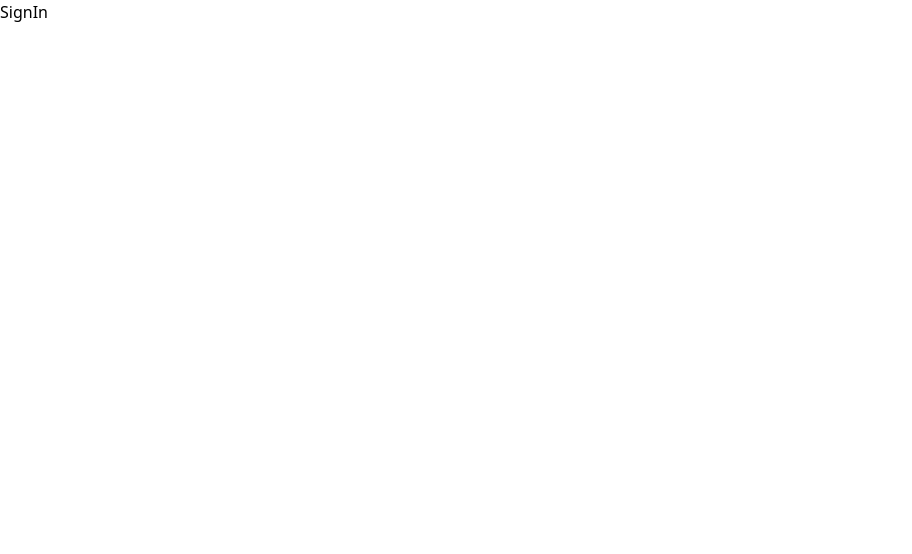
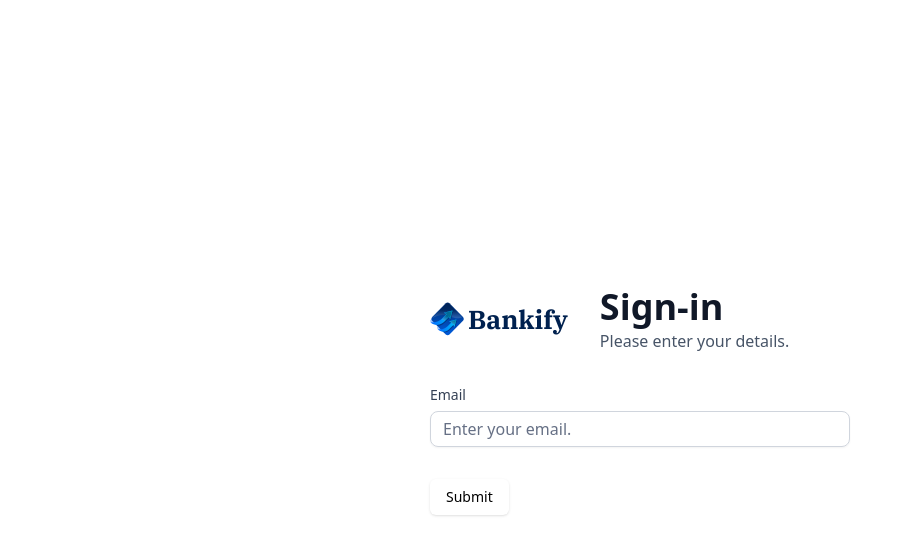
Before and after one commit to raduPetruta/bankify, a Next.js app: page /sign-in in a window 1280 px wide. Shown: the top 554 px of the page, without its empty margins (0-912 px from the left). Built offline with nearby package versions, Linux system fonts and the light colour scheme.

Commit message:
Add Authentication

```diff
--- a/app/(auth)/sign-in/page.tsx
+++ b/app/(auth)/sign-in/page.tsx
@@ -1,8 +1,11 @@
+import AuthForm from '@/components/AuthForm'
 import React from 'react'
 
 const SignIn = () => {
   return (
-    <div>SignIn</div>
+    <section className='flex-center size-full max-sm:px-6'>
+      <AuthForm type="sign-in"/>
+    </section>
   )
 }
 
--- a/app/(auth)/sign-up/page.tsx
+++ b/app/(auth)/sign-up/page.tsx
@@ -1,10 +1,11 @@
+import AuthForm from '@/components/AuthForm'
 import React from 'react'
 
 const SignUp = () => {
   return (
-    <div>
-        SignUp
-    </div>
+    <section className='flex-center size-full max-sm:px-6'>
+      <AuthForm type="sign-up"/>
+    </section>
   )
 }
 
--- /dev/null
+++ b/components/AuthForm.tsx
@@ -0,0 +1,100 @@
+'use client'
+
+import Image from 'next/image'
+import Link from 'next/link'
+import React, { useState } from 'react'
+import {z} from "zod"
+import { zodResolver } from "@hookform/resolvers/zod"
+import { useForm } from "react-hook-form"
+import { Button } from "@/components/ui/button"
+import {
+  Form,
+  FormControl,
+  FormDescription,
+  FormField,
+  FormItem,
+  FormLabel,
+  FormMessage,
+} from "@/components/ui/form"
+import { Input } from "@/components/ui/input"
+
+
+const formSchema = z.object({
+    username: z.string().min(2, {
+      message: "Username must be at least 2 characters.",
+    }),
+    email: z.string().email()
+})
+
+
+const AuthForm = ({type} : {type : string}) => {
+
+  const [user, setUser] = useState(null);
+
+  const form = useForm<z.infer<typeof formSchema>>({
+    resolver: zodResolver(formSchema),
+    defaultValues: {
+      username: "",
+      email:""
+    },
+  })
+
+  function onSubmit(values: z.infer<typeof formSchema>) {
+    // Do something with the form values.
+    // ✅ This will be type-safe and validated.
+    console.log(values)
+  }
+
+  return (
+    <section className='auth-form'>
+        <header className='flex felx-col gap-5 md:gap-8'>
+            <Link href="/" className='cursor-pointer items-center gap-1 flex'>
+                <Image src="/icons/logo.svg" width={34} height={34} alt='logo'/>
+                <h1 className="sidebar-logo text-26 font-igm-plex-serif font-bold text-tblack-1"> Bankify </h1>
+            </Link>
+
+            <div className="flex flex-col gap-1 md:gap-3">
+                <h1 className="text-24 lg:text-36 font-semibold text-gray-900">
+                   {user ? 'Link Account' : type === 'sign-in' ? 'Sign-in' : 'Sign-up'}
+                   <p className='text-16 font-normal text-gray-600'>
+                      {user ? 'Link you account to get started.' : 'Please enter your details.'}
+                   </p>
+                </h1>
+            </div>
+        </header>
+        {user ?
+        (
+            <div className="flex flex-col gap-4">
+
+            </div>
+        )    :
+        (
+            <Form {...form}>
+            <form onSubmit={form.handleSubmit(onSubmit)} className="space-y-8">
+              <FormField
+                control={form.control}
+                name="email"
+                render={({ field }) => (
+                  <div className='form-item'>
+                    <FormLabel className='form-label'>Email</FormLabel>
+                    <div className='flex flex-col w-full'>
+                        <FormControl>
+                            <Input className='input-class' placeholder='Enter your email.' {...field}/>
+                        </FormControl>
+                        <FormMessage className='form-message mt-1'>
+
+                        </FormMessage>
+                    </div>
+                  </div>
+                )}
+              />
+              <Button type="submit">Submit</Button>
+            </form>
+          </Form>
+        )
+    }
+    </section>
+  )
+}
+
+export default AuthForm
--- /dev/null
+++ b/components/ui/form.tsx
@@ -0,0 +1,178 @@
+"use client"
+
+import * as React from "react"
+import * as LabelPrimitive from "@radix-ui/react-label"
+import { Slot } from "@radix-ui/react-slot"
+import {
+  Controller,
+  ControllerProps,
+  FieldPath,
+  FieldValues,
+  FormProvider,
+  useFormContext,
+} from "react-hook-form"
+
+import { cn } from "@/lib/utils"
+import { Label } from "@/components/ui/label"
+
+const Form = FormProvider
+
+type FormFieldContextValue<
+  TFieldValues extends FieldValues = FieldValues,
+  TName extends FieldPath<TFieldValues> = FieldPath<TFieldValues>
+> = {
+  name: TName
+}
+
+const FormFieldContext = React.createContext<FormFieldContextValue>(
+  {} as FormFieldContextValue
+)
+
+const FormField = <
+  TFieldValues extends FieldValues = FieldValues,
+  TName extends FieldPath<TFieldValues> = FieldPath<TFieldValues>
+>({
+  ...props
+}: ControllerProps<TFieldValues, TName>) => {
+  return (
+    <FormFieldContext.Provider value={{ name: props.name }}>
+      <Controller {...props} />
+    </FormFieldContext.Provider>
+  )
+}
+
+const useFormField = () => {
+  const fieldContext = React.useContext(FormFieldContext)
+  const itemContext = React.useContext(FormItemContext)
+  const { getFieldState, formState } = useFormContext()
+
+  const fieldState = getFieldState(fieldContext.name, formState)
+
+  if (!fieldContext) {
+    throw new Error("useFormField should be used within <FormField>")
+  }
+
+  const { id } = itemContext
+
+  return {
+    id,
+    name: fieldContext.name,
+    formItemId: `${id}-form-item`,
+    formDescriptionId: `${id}-form-item-description`,
+    formMessageId: `${id}-form-item-message`,
+    ...fieldState,
+  }
+}
+
+type FormItemContextValue = {
+  id: string
+}
+
+const FormItemContext = React.createContext<FormItemContextValue>(
+  {} as FormItemContextValue
+)
+
+const FormItem = React.forwardRef<
+  HTMLDivElement,
+  React.HTMLAttributes<HTMLDivElement>
+>(({ className, ...props }, ref) => {
+  const id = React.useId()
+
+  return (
+    <FormItemContext.Provider value={{ id }}>
+      <div ref={ref} className={cn("space-y-2", className)} {...props} />
+    </FormItemContext.Provider>
+  )
+})
+FormItem.displayName = "FormItem"
+
+const FormLabel = React.forwardRef<
+  React.ElementRef<typeof LabelPrimitive.Root>,
+  React.ComponentPropsWithoutRef<typeof LabelPrimitive.Root>
+>(({ className, ...props }, ref) => {
+  const { error, formItemId } = useFormField()
+
+  return (
+    <Label
+      ref={ref}
+      className={cn(error && "text-destructive", className)}
+      htmlFor={formItemId}
+      {...props}
+    />
+  )
+})
+FormLabel.displayName = "FormLabel"
+
+const FormControl = React.forwardRef<
+  React.ElementRef<typeof Slot>,
+  React.ComponentPropsWithoutRef<typeof Slot>
+>(({ ...props }, ref) => {
+  const { error, formItemId, formDescriptionId, formMessageId } = useFormField()
+
+  return (
+    <Slot
+      ref={ref}
+      id={formItemId}
+      aria-describedby={
+        !error
+          ? `${formDescriptionId}`
+          : `${formDescriptionId} ${formMessageId}`
+      }
+      aria-invalid={!!error}
+      {...props}
+    />
+  )
+})
+FormControl.displayName = "FormControl"
+
+const FormDescription = React.forwardRef<
+  HTMLParagraphElement,
+  React.HTMLAttributes<HTMLParagraphElement>
+>(({ className, ...props }, ref) => {
+  const { formDescriptionId } = useFormField()
+
+  return (
+    <p
+      ref={ref}
+      id={formDescriptionId}
+      className={cn("text-[0.8rem] text-muted-foreground", className)}
+      {...props}
+    />
+  )
+})
+FormDescription.displayName = "FormDescription"
+
+const FormMessage = React.forwardRef<
+  HTMLParagraphElement,
+  React.HTMLAttributes<HTMLParagraphElement>
+>(({ className, children, ...props }, ref) => {
+  const { error, formMessageId } = useFormField()
+  const body = error ? String(error?.message) : children
+
+  if (!body) {
+    return null
+  }
+
+  return (
+    <p
+      ref={ref}
+      id={formMessageId}
+      className={cn("text-[0.8rem] font-medium text-destructive", className)}
+      {...props}
+    >
+      {body}
+    </p>
+  )
+})
+FormMessage.displayName = "FormMessage"
+
+export {
+  useFormField,
+  Form,
+  FormItem,
+  FormLabel,
+  FormControl,
+  FormDescription,
+  FormMessage,
+  FormField,
+}
--- /dev/null
+++ b/components/ui/input.tsx
@@ -0,0 +1,25 @@
+import * as React from "react"
+
+import { cn } from "@/lib/utils"
+
+export interface InputProps
+  extends React.InputHTMLAttributes<HTMLInputElement> {}
+
+const Input = React.forwardRef<HTMLInputElement, InputProps>(
+  ({ className, type, ...props }, ref) => {
+    return (
+      <input
+        type={type}
+        className={cn(
+          "flex h-9 w-full rounded-md border border-input bg-transparent px-3 py-1 text-sm shadow-sm transition-colors file:border-0 file:bg-transparent file:text-sm file:font-medium file:text-foreground placeholder:text-muted-foreground focus-visible:outline-none focus-visible:ring-1 focus-visible:ring-ring disabled:cursor-not-allowed disabled:opacity-50",
+          className
+        )}
+        ref={ref}
+        {...props}
+      />
+    )
+  }
+)
+Input.displayName = "Input"
+
+export { Input }
--- /dev/null
+++ b/components/ui/label.tsx
@@ -0,0 +1,26 @@
+"use client"
+
+import * as React from "react"
+import * as LabelPrimitive from "@radix-ui/react-label"
+import { cva, type VariantProps } from "class-variance-authority"
+
+import { cn } from "@/lib/utils"
+
+const labelVariants = cva(
+  "text-sm font-medium leading-none peer-disabled:cursor-not-allowed peer-disabled:opacity-70"
+)
+
+const Label = React.forwardRef<
+  React.ElementRef<typeof LabelPrimitive.Root>,
+  React.ComponentPropsWithoutRef<typeof LabelPrimitive.Root> &
+    VariantProps<typeof labelVariants>
+>(({ className, ...props }, ref) => (
+  <LabelPrimitive.Root
+    ref={ref}
+    className={cn(labelVariants(), className)}
+    {...props}
+  />
+))
+Label.displayName = LabelPrimitive.Root.displayName
+
+export { Label }
--- a/package.json
+++ b/package.json
@@ -9,8 +9,10 @@
     "lint": "next lint"
   },
   "dependencies": {
+    "@hookform/resolvers": "^3.9.0",
     "@radix-ui/react-dialog": "^1.1.1",
     "@radix-ui/react-icons": "^1.3.0",
+    "@radix-ui/react-label": "^2.1.0",
     "@radix-ui/react-slot": "^1.1.0",
     "chart.js": "^4.4.4",
     "class-variance-authority": "^0.7.0",
@@ -22,8 +24,10 @@
     "react-chartjs-2": "^5.2.0",
     "react-countup": "^6.5.3",
     "react-dom": "^18",
+    "react-hook-form": "^7.53.0",
     "tailwind-merge": "^2.5.2",
-    "tailwindcss-animate": "^1.0.7"
+    "tailwindcss-animate": "^1.0.7",
+    "zod": "^3.23.8"
   },
   "devDependencies": {
     "@types/node": "^20",
```
Also changed, not shown: 1 other file (tests, documents, lock files or other folders).
